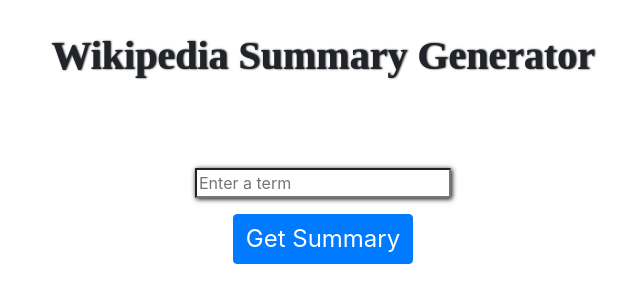
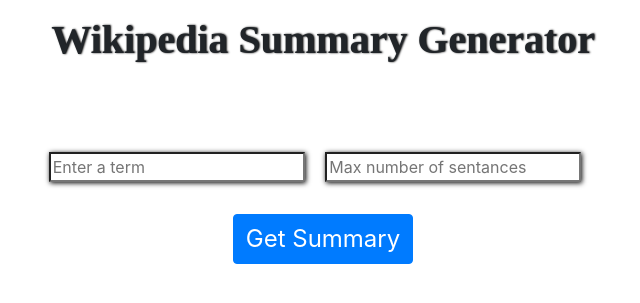
Before and after one commit to jacobm2000/Flask-Wikipedia, a Flask app: page / in a window 1280 px wide. Shown: the top 303 px of the page, without its empty margins (317-957 px from the left). Run offline with Flask 3, Linux system fonts and the light colour scheme.

Commit message:
added max sentences functionality
made it so users can input the number of sentences they want for their summary

```diff
--- a/flask-main.py
+++ b/flask-main.py
@@ -6,8 +6,9 @@
 @app.route("/",methods=["PoST","GET"])
 def home() :
     if request.method=="POST":
-        s=(getSummary( str(request.form["t"])))
-        return render_template("home.html",summary=s)
+        s= str(request.form["s"])
+        summ=(getSummary( str(request.form["t"]),s))
+        return render_template("home.html",summary=summ)
     else:
         return render_template("home.html")
 if __name__== "__main__":
--- a/main.py
+++ b/main.py
@@ -2,9 +2,11 @@
 import wikipedia
 
 
-def getSummary(term):
+def getSummary(term,sent):
+    if (sent.isnumeric()==False):
+        return "The number of sentances needs to be an even integer. Please try again"
     try:
-        result = wikipedia.summary("'"+term+"'",sentences = 3)
+        result = wikipedia.summary("'"+term+"'",sentences = sent)
 
     except Exception as e:
        result=e
--- a/static/style.css
+++ b/static/style.css
@@ -1,15 +1,20 @@
 h1 {
 text-align: center;
-margin-top: 2rem;
+margin-top: 1rem;
 font-family:'Times New Roman', Times, serif;
 font-weight: bold;
 text-shadow: rgb(0, 0, 0) 1px 0 2px;
 }
 p{
-
-
     text-align: center;
 
+}
+span{
+    margin-right: 1rem;
+
+}
+.btn{
+    margin-top:2rem
 }
 #out{
 
--- a/templates/home.html
+++ b/templates/home.html
@@ -7,9 +7,10 @@
  <link rel="stylesheet" href="https://cdn.jsdelivr.net/npm/bootstrap@4.3.1/dist/css/bootstrap.min.css" integrity="sha384-ggOyR0iXCbMQv3Xipma34MD+dH/1fQ784/j6cY/iJTQUOhcWr7x9JvoRxT2MZw1T" crossorigin="anonymous">
  <link rel = "stylesheet" type="text/css" href="/static/style.css">
 
-<form action="#" method="post" class="form">
+<form class="text-center" action="#" method="post" class="form">
 
-    <p><input type= "text" id="input" name="t" placeholder="Enter a term"/></p>
+   <span><input type= "text" id="input" name="t" placeholder="Enter a term"/></span>
+    <span><input type= "text" id="input" name="s" placeholder="Max number of sentances"/></span>
     <p><input type ="submit" class="btn btn-primary"id="getP" value="Get Summary"/></p>
 </form>
 
```
